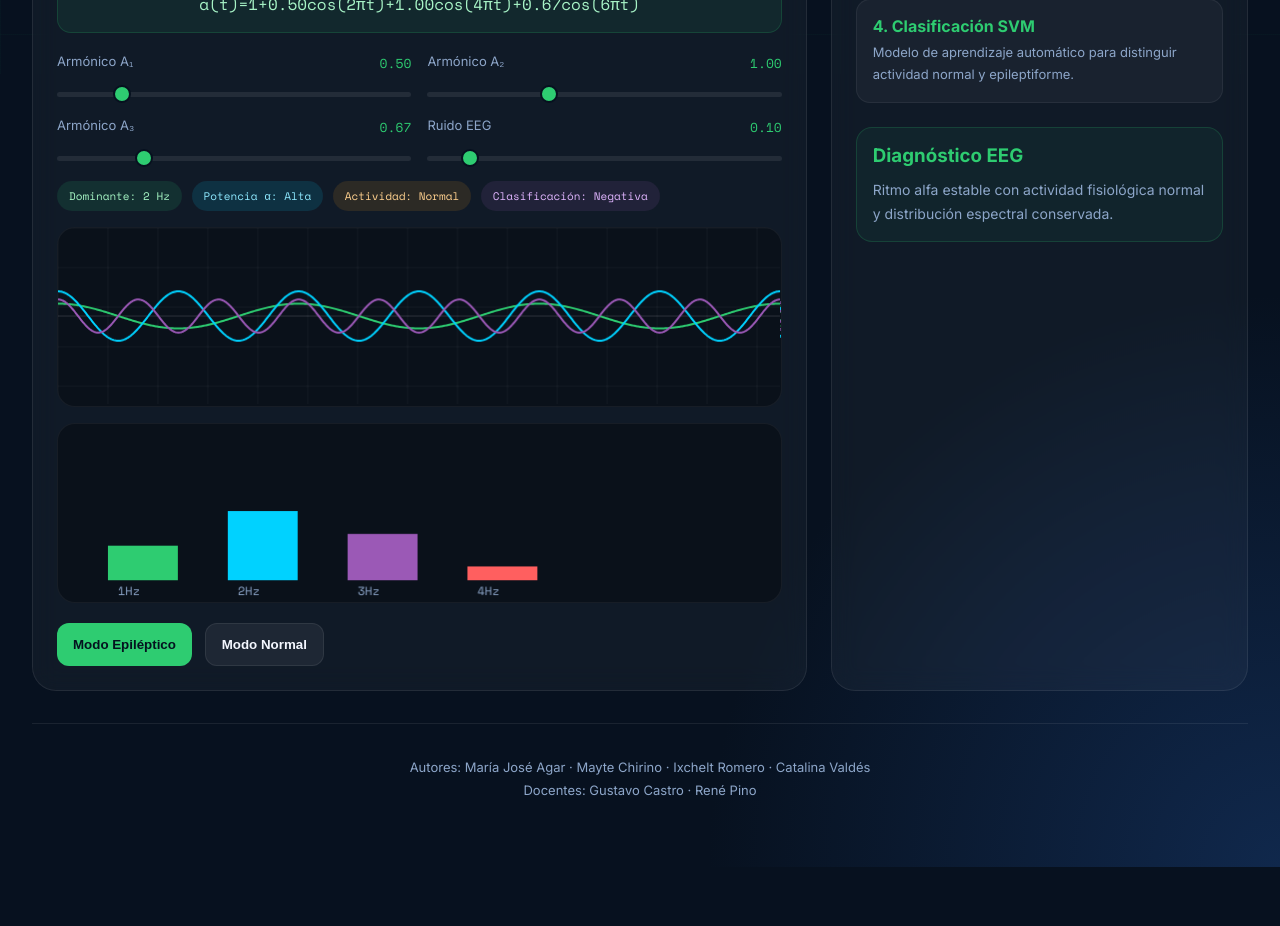
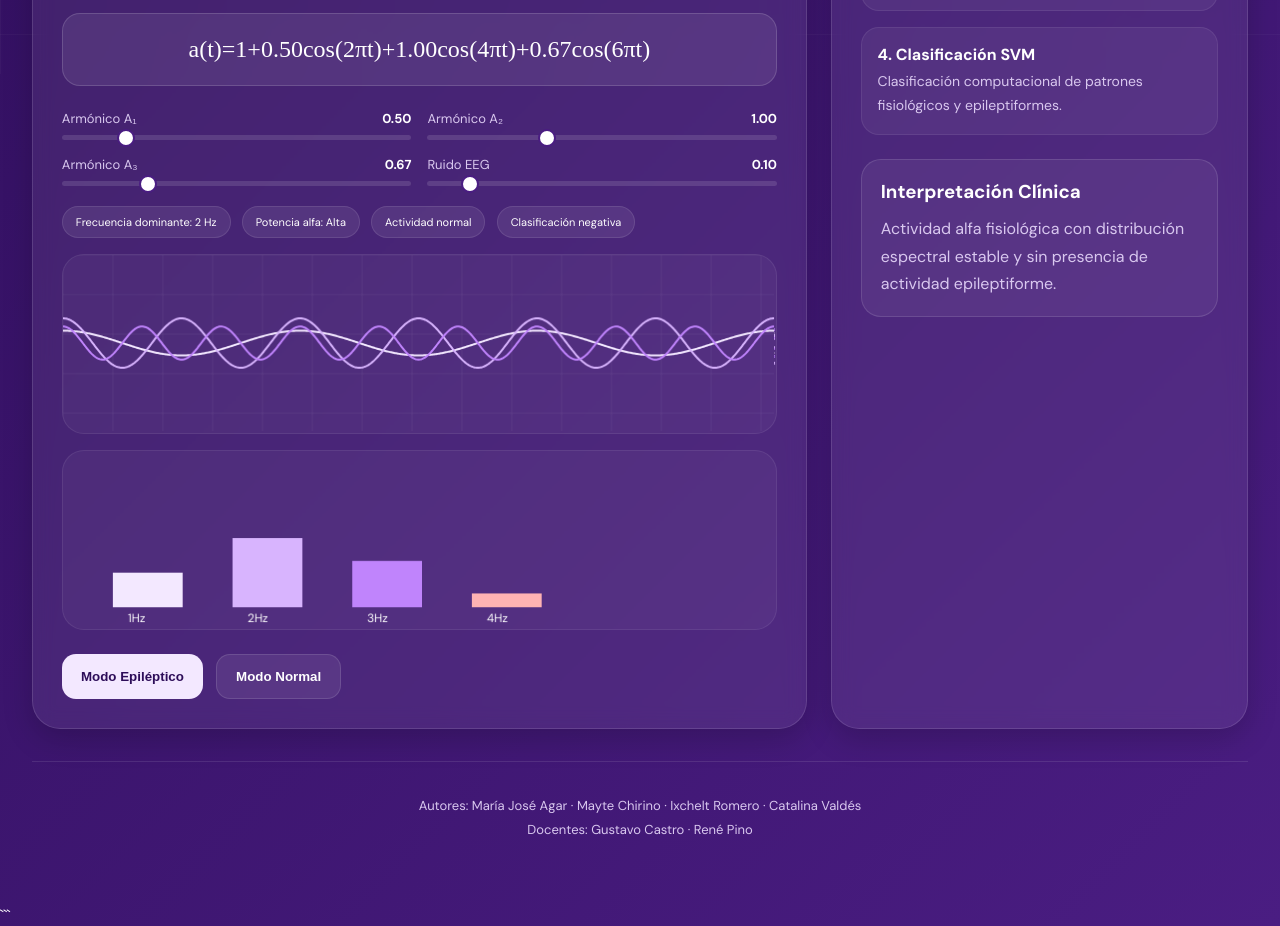
Before and after one commit to DesafioMatAp1/Diagnostico-de-Epilepsia-mediante-series-de-Fourier, a plain HTML site: page index.html in a window 1280 px wide. Shown: the part 726-1652 px from the top of the page. Before the commit the page ends 1593 px from the top, so only its background shows below. Drawn offline with nearby package versions, Linux system fonts and the light colour scheme; animation ran at ten frames a second.

Commit message:
Update index.html

````diff
--- a/index.html
+++ b/index.html
@@ -1,3 +1,6 @@
+# Código Completo — EEG Fourier con Estética de Infografía Científica
+
+```html
 <!DOCTYPE html>
 <html lang="es">
 <head>
@@ -5,27 +8,26 @@
 <meta charset="UTF-8">
 <meta name="viewport" content="width=device-width, initial-scale=1.0">
 
-<title>EEG Fourier — Simulador Biomédico</title>
+<title>EEG Fourier — Visualización Biomédica</title>
 
-<link href="https://fonts.googleapis.com/css2?family=Inter:wght@300;400;500;600;700&family=Space+Mono:wght@400;700&display=swap" rel="stylesheet">
+<link href="https://fonts.googleapis.com/css2?family=DM+Sans:wght@300;400;500;700&display=swap" rel="stylesheet">
 
 <style>
 
 :root{
 
-  --bg:#07111f;
-  --bg2:#0f1f38;
+  --bg:#2d0d59;
+  --bg2:#4a1d82;
 
-  --card:rgba(255,255,255,.04);
-  --border:rgba(255,255,255,.08);
+  --card:rgba(255,255,255,.07);
+  --border:rgba(255,255,255,.12);
 
-  --green:#2ecc71;
-  --cyan:#00d2ff;
-  --violet:#9b59b6;
-  --orange:#f39c12;
+  --primary:#d9c2ff;
+  --secondary:#f3e9ff;
+  --accent:#c084fc;
 
-  --white:#f4f7ff;
-  --muted:#8da6c9;
+  --white:#ffffff;
+  --muted:#d9c8ef;
 }
 
 *{
@@ -36,12 +38,10 @@
 
 body{
 
-  font-family:'Inter',sans-serif;
+  font-family:'DM Sans',sans-serif;
 
   background:
-    radial-gradient(circle at top left,#173865 0%,transparent 28%),
-    radial-gradient(circle at bottom right,#10284c 0%,transparent 28%),
-    var(--bg);
+    linear-gradient(135deg,#2d0d59 0%,#4a1d82 100%);
 
   color:var(--white);
 
@@ -56,8 +56,8 @@ body::before{
   inset:0;
 
   background-image:
-    linear-gradient(rgba(46,204,113,.03) 1px, transparent 1px),
-    linear-gradient(90deg, rgba(46,204,113,.03) 1px, transparent 1px);
+    linear-gradient(rgba(255,255,255,.03) 1px, transparent 1px),
+    linear-gradient(90deg, rgba(255,255,255,.03) 1px, transparent 1px);
 
   background-size:40px 40px;
 
@@ -66,7 +66,8 @@ body::before{
 
 .container{
 
-  width:min(1450px,95%);
+  width:min(1400px,95%);
+
   margin:auto;
 
   padding:2rem 0 4rem;
@@ -78,22 +79,21 @@ body::before{
 header{
 
   text-align:center;
-  margin-bottom:2rem;
+
+  margin-bottom:2.5rem;
 }
 
 .tag{
 
   display:inline-block;
 
-  border:1px solid rgba(46,204,113,.4);
+  border:1px solid rgba(255,255,255,.25);
 
-  color:var(--green);
-
-  font-family:'Space Mono',monospace;
+  color:#f3e8ff;
 
   padding:5px 12px;
 
-  border-radius:5px;
+  border-radius:6px;
 
   font-size:11px;
 
@@ -104,15 +104,19 @@ header{
 
 h1{
 
-  font-size:clamp(2.2rem,5vw,4.5rem);
+  font-size:clamp(2.5rem,5vw,5rem);
+
+  font-weight:700;
 
   line-height:1.05;
 
   margin-bottom:1rem;
+
+  letter-spacing:-0.03em;
 }
 
 h1 span{
-  color:var(--green);
+  color:#e9d5ff;
 }
 
 .subtitle{
@@ -120,6 +124,8 @@ h1 span{
   color:var(--muted);
 
   font-size:15px;
+
+  line-height:1.7;
 }
 
 .layout{
@@ -140,15 +146,18 @@ h1 span{
 
 .card{
 
-  background:var(--card);
+  background:rgba(255,255,255,.07);
 
-  border:1px solid var(--border);
+  border:1px solid rgba(255,255,255,.12);
 
-  border-radius:24px;
+  border-radius:28px;
 
-  padding:1.5rem;
+  padding:1.8rem;
 
-  backdrop-filter:blur(12px);
+  backdrop-filter:blur(10px);
+
+  box-shadow:
+    0 10px 30px rgba(0,0,0,.18);
 }
 
 .section{
@@ -162,24 +171,24 @@ h1 span{
 
 .section-num{
 
-  color:var(--green);
+  color:white;
 
-  border:1px solid rgba(46,204,113,.4);
+  border:1px solid rgba(255,255,255,.2);
 
-  background:rgba(46,204,113,.08);
+  background:rgba(255,255,255,.08);
 
   padding:4px 10px;
 
-  border-radius:5px;
-
-  font-family:'Space Mono',monospace;
+  border-radius:6px;
 
   font-size:12px;
 }
 
 .section h2{
 
-  font-size:19px;
+  font-size:20px;
+
+  font-weight:700;
 }
 
 canvas{
@@ -188,22 +197,18 @@ canvas{
 
   display:block;
 
-  border-radius:18px;
+  border-radius:22px;
 
-  background:rgba(0,0,0,.3);
+  background:rgba(255,255,255,.04);
 
-  border:1px solid rgba(255,255,255,.05);
+  border:1px solid rgba(255,255,255,.08);
 }
 
 #signalCanvas{
   height:340px;
 }
 
-#harmonicCanvas{
-  height:180px;
-  margin-top:1rem;
-}
-
+#harmonicCanvas,
 #fftCanvas{
   height:180px;
   margin-top:1rem;
@@ -213,19 +218,21 @@ canvas{
 
   margin-top:1rem;
 
-  background:rgba(46,204,113,.08);
+  background:rgba(255,255,255,.08);
 
-  border:1px solid rgba(46,204,113,.18);
+  border:1px solid rgba(255,255,255,.15);
 
-  border-radius:14px;
+  border-radius:18px;
 
-  padding:1rem;
+  padding:1.4rem;
 
   text-align:center;
 
-  color:#a7f3c6;
+  color:#ffffff;
 
-  font-family:'Space Mono',monospace;
+  font-family:'Times New Roman',serif;
+
+  font-size:24px;
 
   overflow:auto;
 }
@@ -238,7 +245,7 @@ canvas{
 
   gap:1rem;
 
-  margin-top:1.2rem;
+  margin-top:1.5rem;
 }
 
 @media(max-width:700px){
@@ -255,16 +262,16 @@ canvas{
 
   margin-bottom:8px;
 
+  color:var(--muted);
+
   font-size:13px;
-
-  color:var(--muted);
 }
 
 .control span{
 
-  color:var(--green);
+  color:#ffffff;
 
-  font-family:'Space Mono',monospace;
+  font-weight:700;
 }
 
 input[type=range]{
@@ -277,7 +284,7 @@ input[type=range]{
 
   border-radius:999px;
 
-  background:rgba(255,255,255,.08);
+  background:rgba(255,255,255,.12);
 }
 
 input[type=range]::-webkit-slider-thumb{
@@ -289,9 +296,9 @@ input[type=range]::-webkit-slider-thumb{
 
   border-radius:50%;
 
-  background:var(--green);
+  background:#ffffff;
 
-  border:2px solid #07111f;
+  border:2px solid #4a1d82;
 
   cursor:pointer;
 }
@@ -300,157 +307,102 @@ input[type=range]::-webkit-slider-thumb{
 
   display:flex;
   flex-wrap:wrap;
-  gap:.6rem;
+  gap:.7rem;
 
-  margin-top:1rem;
+  margin-top:1.2rem;
 }
 
 .metric{
 
-  padding:7px 12px;
+  padding:8px 13px;
 
   border-radius:999px;
 
+  background:rgba(255,255,255,.08);
+
+  border:1px solid rgba(255,255,255,.1);
+
   font-size:11px;
-
-  font-family:'Space Mono',monospace;
 }
 
-.metric.green{
-  background:rgba(46,204,113,.12);
-  color:#a5f5c4;
+.buttons{
+
+  display:flex;
+
+  gap:.8rem;
+
+  flex-wrap:wrap;
+
+  margin-top:1.5rem;
 }
 
-.metric.cyan{
-  background:rgba(0,210,255,.12);
-  color:#8ee9ff;
-}
+button{
 
-.metric.orange{
-  background:rgba(243,156,18,.12);
-  color:#ffd18f;
-}
-
-.metric.violet{
-  background:rgba(155,89,182,.12);
-  color:#e0b5ff;
-}
-
-.presets{
-
-  display:grid;
-  grid-template-columns:1fr 1fr;
-  gap:.8rem;
-}
-
-.preset{
-
-  background:rgba(255,255,255,.04);
-
-  border:1px solid rgba(255,255,255,.06);
-
-  border-radius:16px;
-
-  padding:1rem;
+  border:none;
 
   cursor:pointer;
+
+  border-radius:14px;
+
+  padding:.9rem 1.2rem;
+
+  font-weight:700;
 
   transition:.2s;
 }
 
-.preset:hover{
-
+button:hover{
   transform:translateY(-2px);
-
-  border-color:rgba(46,204,113,.4);
 }
 
-.preset.active{
+.btn-primary{
 
-  background:rgba(46,204,113,.1);
+  background:#f3e8ff;
 
-  border-color:var(--green);
+  color:#2d0d59;
 }
 
-.preset-title{
+.btn-secondary{
 
-  font-weight:700;
+  background:rgba(255,255,255,.08);
 
-  margin-bottom:5px;
+  color:white;
 
-  font-size:13px;
-}
-
-.preset-sub{
-
-  font-size:11px;
-
-  color:var(--muted);
-
-  font-family:'Space Mono',monospace;
+  border:1px solid rgba(255,255,255,.12);
 }
 
 .pipeline{
-
-  margin-top:1.4rem;
 
   display:flex;
 
   flex-direction:column;
 
   gap:1rem;
+
+  margin-top:1rem;
 }
 
 .step{
 
-  background:rgba(255,255,255,.04);
+  background:rgba(255,255,255,.05);
 
-  border:1px solid rgba(255,255,255,.06);
+  border:1px solid rgba(255,255,255,.08);
 
-  border-radius:14px;
+  border-radius:18px;
 
   padding:1rem;
 }
 
 .step-title{
 
-  color:var(--green);
-
   font-weight:700;
 
   margin-bottom:5px;
+
+  color:#ffffff;
 }
 
 .step p{
-
-  color:var(--muted);
-
-  font-size:13px;
-
-  line-height:1.7;
-}
-
-.diag{
-
-  margin-top:1.5rem;
-
-  background:rgba(46,204,113,.06);
-
-  border:1px solid rgba(46,204,113,.18);
-
-  border-radius:16px;
-
-  padding:1rem;
-}
-
-.diag h3{
-
-  margin-bottom:.7rem;
-
-  color:var(--green);
-}
-
-.diag p{
 
   color:var(--muted);
 
@@ -459,54 +411,38 @@ input[type=range]::-webkit-slider-thumb{
   font-size:14px;
 }
 
-.buttons{
+.diag{
 
-  display:flex;
-  gap:.8rem;
-  margin-top:1.3rem;
-  flex-wrap:wrap;
-}
-
-button{
-
-  border:none;
-
-  cursor:pointer;
-
-  border-radius:12px;
-
-  padding:.8rem 1rem;
-
-  font-weight:600;
-
-  transition:.2s;
-}
-
-.btn-primary{
-
-  background:var(--green);
-
-  color:#04121f;
-}
-
-.btn-secondary{
+  margin-top:1.5rem;
 
   background:rgba(255,255,255,.06);
 
-  color:var(--white);
+  border:1px solid rgba(255,255,255,.12);
 
-  border:1px solid rgba(255,255,255,.08);
+  border-radius:20px;
+
+  padding:1.2rem;
 }
 
-button:hover{
-  transform:translateY(-2px);
+.diag h3{
+
+  margin-bottom:.7rem;
+
+  color:#ffffff;
+}
+
+.diag p{
+
+  color:var(--muted);
+
+  line-height:1.7;
 }
 
 footer{
 
   margin-top:2rem;
 
-  border-top:1px solid rgba(255,255,255,.08);
+  border-top:1px solid rgba(255,255,255,.1);
 
   padding-top:2rem;
 
@@ -529,34 +465,34 @@ footer{
 <header>
 
 <div class="tag">
-UDD · Ingeniería Biomédica · Series de Fourier · EEG
+UDD · Ingeniería Biomédica · Fourier · EEG
 </div>
 
 <h1>
-Análisis EEG mediante <span>Series de Fourier</span>
+Visualización EEG mediante <span>Series de Fourier</span>
 </h1>
 
 <div class="subtitle">
-Visualización interactiva de ritmos alfa y detección de patrones epilépticos
+Simulación interactiva de ritmos cerebrales y análisis espectral biomédico
 </div>
 
 </header>
 
 <div class="layout">
 
-<!-- LEFT -->
-
 <div class="card">
 
 <div class="section">
 <div class="section-num">01</div>
-<h2>Señal EEG compuesta</h2>
+<h2>Señal EEG</h2>
 </div>
 
 <canvas id="signalCanvas"></canvas>
 
 <div class="formula" id="formula">
-a(t)=1+0.5cos(2πt)+1.0cos(4πt)+0.67cos(6πt)
+
+a(t)=1+\frac{1}{2}\cos(2\pi t)+\cos(4\pi t)+\frac{2}{3}\cos(6\pi t)
+
 </div>
 
 <div class="controls">
@@ -588,7 +524,7 @@ Armónico A₃
 <div class="control">
 <label>
 Ruido EEG
-<span id="vn">0.1</span>
+<span id="vn">0.10</span>
 </label>
 <input type="range" id="noise" min="0" max="1" step="0.01" value="0.1">
 </div>
@@ -597,20 +533,20 @@ Ruido EEG
 
 <div class="metrics">
 
-<div class="metric green">
-Dominante: <span id="dominant">2 Hz</span>
+<div class="metric">
+Frecuencia dominante: 2 Hz
 </div>
 
-<div class="metric cyan">
-Potencia α: <span id="alphaPow">Alta</span>
+<div class="metric">
+Potencia alfa: Alta
 </div>
 
-<div class="metric orange">
-Actividad: <span id="activity">Normal</span>
+<div class="metric" id="activityBox">
+Actividad normal
 </div>
 
-<div class="metric violet">
-Clasificación: <span id="svm">Negativa</span>
+<div class="metric" id="svmBox">
+Clasificación negativa
 </div>
 
 </div>
@@ -633,34 +569,30 @@ Modo Normal
 
 </div>
 
-<!-- RIGHT -->
-
 <div class="card">
 
 <div class="section">
 <div class="section-num">02</div>
-<h2>Cadena biomédica</h2>
+<h2>Pipeline Biomédico</h2>
 </div>
-
-<div class="presets" id="presets"></div>
 
 <div class="pipeline">
 
 <div class="step">
 <div class="step-title">
-1. Adquisición EEG
+1. Captura EEG
 </div>
 <p>
-Captura de actividad eléctrica cerebral mediante electrodos superficiales.
+Adquisición de actividad eléctrica cerebral mediante electrodos superficiales.
 </p>
 </div>
 
 <div class="step">
 <div class="step-title">
-2. Transformada de Fourier
+2. Series de Fourier
 </div>
 <p>
-Descomposición de la señal EEG en componentes sinusoidales y análisis frecuencial.
+Descomposición matemática de la señal EEG en componentes sinusoidales.
 </p>
 </div>
 
@@ -669,7 +601,7 @@ Descomposición de la señal EEG en componentes sinusoidales y análisis frecuen
 3. Extracción de características
 </div>
 <p>
-Identificación de amplitudes dominantes, potencia espectral y patrones anómalos.
+Identificación de frecuencias dominantes, amplitudes y potencia espectral.
 </p>
 </div>
 
@@ -678,7 +610,7 @@ Identificación de amplitudes dominantes, potencia espectral y patrones anómalo
 4. Clasificación SVM
 </div>
 <p>
-Modelo de aprendizaje automático para distinguir actividad normal y epileptiforme.
+Clasificación computacional de patrones fisiológicos y epileptiformes.
 </p>
 </div>
 
@@ -686,12 +618,12 @@ Modelo de aprendizaje automático para distinguir actividad normal y epileptifor
 
 <div class="diag">
 
-<h3 id="diagTitle">
-Diagnóstico EEG
+<h3>
+Interpretación Clínica
 </h3>
 
-<p id="diagDesc">
-Ritmo alfa estable con actividad fisiológica normal y distribución espectral conservada.
+<p id="diagText">
+Actividad alfa fisiológica con distribución espectral estable y sin presencia de actividad epileptiforme.
 </p>
 
 </div>
@@ -716,10 +648,6 @@ Gustavo Castro · René Pino
 
 <script>
 
-/* ======================================================
-   CANVAS
-====================================================== */
-
 const signalCanvas=document.getElementById('signalCanvas');
 const harmonicCanvas=document.getElementById('harmonicCanvas');
 const fftCanvas=document.getElementById('fftCanvas');
@@ -727,10 +655,6 @@ const fftCanvas=document.getElementById('fftCanvas');
 const sctx=signalCanvas.getContext('2d');
 const hctx=harmonicCanvas.getContext('2d');
 const fctx=fftCanvas.getContext('2d');
-
-/* ======================================================
-   STATE
-====================================================== */
 
 const state={
 
@@ -742,10 +666,6 @@ const state={
 
   epileptic:false
 };
-
-/* ======================================================
-   RESIZE
-====================================================== */
 
 function resize(){
 
@@ -764,10 +684,6 @@ function resize(){
 
 window.addEventListener('resize',resize);
 
-/* ======================================================
-   SIGNAL
-====================================================== */
-
 function eeg(t){
 
   let val=
@@ -780,20 +696,15 @@ function eeg(t){
   val += (Math.random()-.5)*state.noise;
 
   if(state.epileptic){
-
     val += Math.sin(20*Math.PI*t)*1.2;
   }
 
   return val;
 }
 
-/* ======================================================
-   GRID
-====================================================== */
-
 function grid(ctx,w,h){
 
-  ctx.strokeStyle='rgba(255,255,255,.05)';
+  ctx.strokeStyle='rgba(255,255,255,.06)';
   ctx.lineWidth=1;
 
   for(let x=0;x<w;x+=50){
@@ -811,18 +722,7 @@ function grid(ctx,w,h){
     ctx.lineTo(w,y);
     ctx.stroke();
   }
-
-  ctx.strokeStyle='rgba(255,255,255,.15)';
-
-  ctx.beginPath();
-  ctx.moveTo(0,h/2);
-  ctx.lineTo(w,h/2);
-  ctx.stroke();
 }
-
-/* ======================================================
-   MAIN SIGNAL
-====================================================== */
 
 function drawSignal(time){
 
@@ -852,26 +752,13 @@ function drawSignal(time){
 
   sctx.strokeStyle=
     state.epileptic
-    ? '#ff5f5f'
-    : '#2ecc71';
+    ? '#ffb3b3'
+    : '#ffffff';
 
-  sctx.lineWidth=3;
-
-  sctx.shadowBlur=20;
-
-  sctx.shadowColor=
-    state.epileptic
-    ? '#ff5f5f'
-    : '#2ecc71';
+  sctx.lineWidth=2.5;
 
   sctx.stroke();
-
-  sctx.shadowBlur=0;
 }
-
-/* ======================================================
-   HARMONICS
-====================================================== */
 
 function drawHarmonics(time){
 
@@ -883,9 +770,10 @@ function drawHarmonics(time){
   grid(hctx,w,h);
 
   const harmonics=[
-    {a:state.a1,f:1,color:'#2ecc71'},
-    {a:state.a2,f:2,color:'#00d2ff'},
-    {a:state.a3,f:3,color:'#9b59b6'}
+
+    {a:state.a1,f:1,color:'#f3e8ff'},
+    {a:state.a2,f:2,color:'#d8b4fe'},
+    {a:state.a3,f:3,color:'#c084fc'}
   ];
 
   harmonics.forEach(hm=>{
@@ -914,10 +802,6 @@ function drawHarmonics(time){
   });
 }
 
-/* ======================================================
-   FFT
-====================================================== */
-
 function drawFFT(){
 
   const w=fftCanvas.clientWidth;
@@ -933,10 +817,10 @@ function drawFFT(){
   ];
 
   const colors=[
-    '#2ecc71',
-    '#00d2ff',
-    '#9b59b6',
-    '#ff5f5f'
+    '#f3e8ff',
+    '#d8b4fe',
+    '#c084fc',
+    '#ffb3b3'
   ];
 
   amps.forEach((a,i)=>{
@@ -953,17 +837,13 @@ function drawFFT(){
 
     fctx.fillRect(x,y,bw,bh);
 
-    fctx.fillStyle='#8da6c9';
+    fctx.fillStyle='#ffffff';
 
-    fctx.font='12px Space Mono';
+    fctx.font='12px DM Sans';
 
-    fctx.fillText((i+1)+'Hz',x+10,h-5);
+    fctx.fillText((i+1)+'Hz',x+15,h-5);
   });
 }
-
-/* ======================================================
-   UI
-====================================================== */
 
 function updateUI(){
 
@@ -972,30 +852,26 @@ function updateUI(){
   v3.textContent=state.a3.toFixed(2);
   vn.textContent=state.noise.toFixed(2);
 
-  formula.textContent=
+  formula.innerHTML=
   `a(t)=1+${state.a1.toFixed(2)}cos(2πt)+${state.a2.toFixed(2)}cos(4πt)+${state.a3.toFixed(2)}cos(6πt)`;
 
   if(state.epileptic){
 
-    activity.textContent='Epiléptica';
-    svm.textContent='Positiva';
+    activityBox.textContent='Actividad epiléptica';
+    svmBox.textContent='Clasificación positiva';
 
-    diagDesc.textContent=
-    'Se detectan oscilaciones de alta frecuencia y actividad epileptiforme compatible con descargas neuronales anormales.';
+    diagText.textContent=
+    'Se observan oscilaciones rápidas y actividad de alta frecuencia compatibles con descargas epileptiformes.';
 
   }else{
 
-    activity.textContent='Normal';
-    svm.textContent='Negativa';
+    activityBox.textContent='Actividad normal';
+    svmBox.textContent='Clasificación negativa';
 
-    diagDesc.textContent=
-    'Ritmo alfa estable con actividad fisiológica normal y distribución espectral conservada.';
+    diagText.textContent=
+    'Actividad alfa fisiológica con distribución espectral estable y sin presencia de actividad epileptiforme.';
   }
 }
-
-/* ======================================================
-   LOOP
-====================================================== */
 
 function animate(ts){
 
@@ -1007,10 +883,6 @@ function animate(ts){
 
   requestAnimationFrame(animate);
 }
-
-/* ======================================================
-   EVENTS
-====================================================== */
 
 a1.oninput=e=>{
   state.a1=parseFloat(e.target.value);
@@ -1054,10 +926,6 @@ normalBtn.onclick=()=>{
   updateUI();
 };
 
-/* ======================================================
-   INIT
-====================================================== */
-
 window.onload=()=>{
 
   resize();
@@ -1071,3 +939,4 @@ window.onload=()=>{
 
 </body>
 </html>
+```
````
